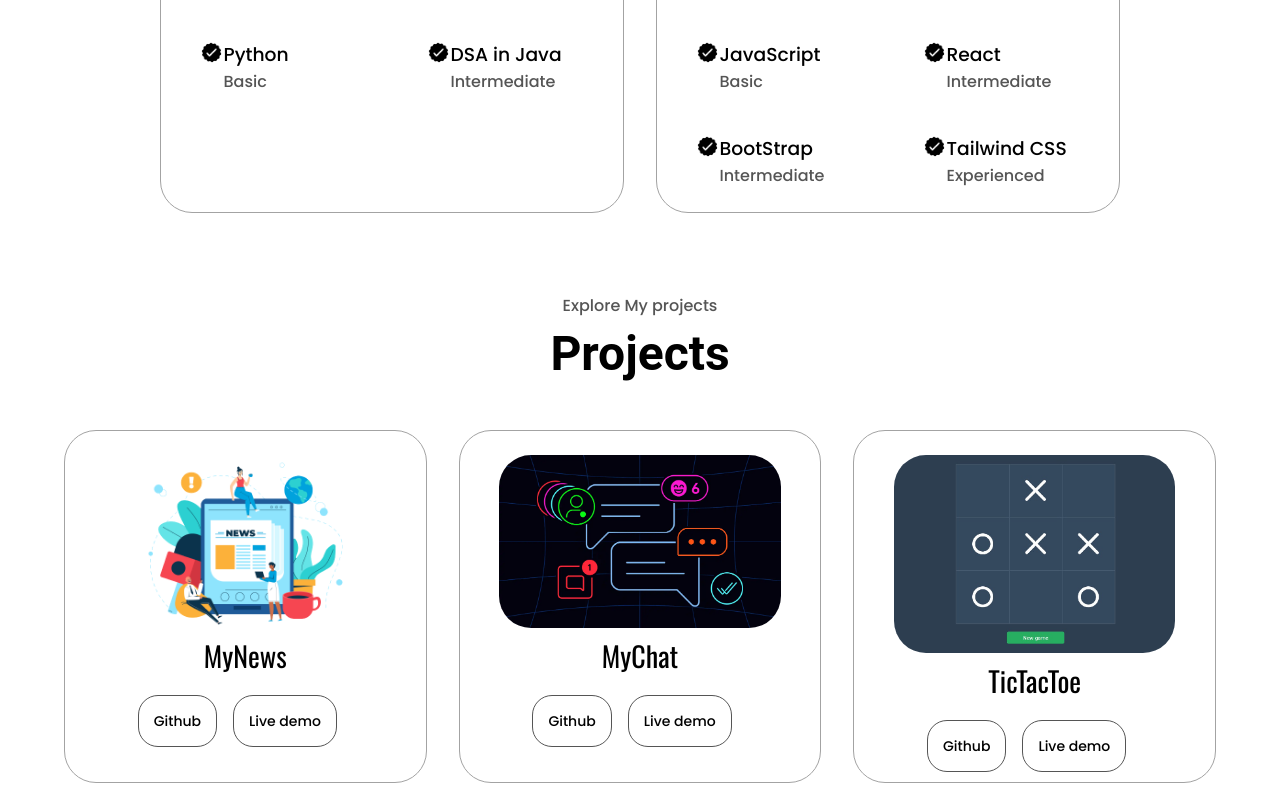
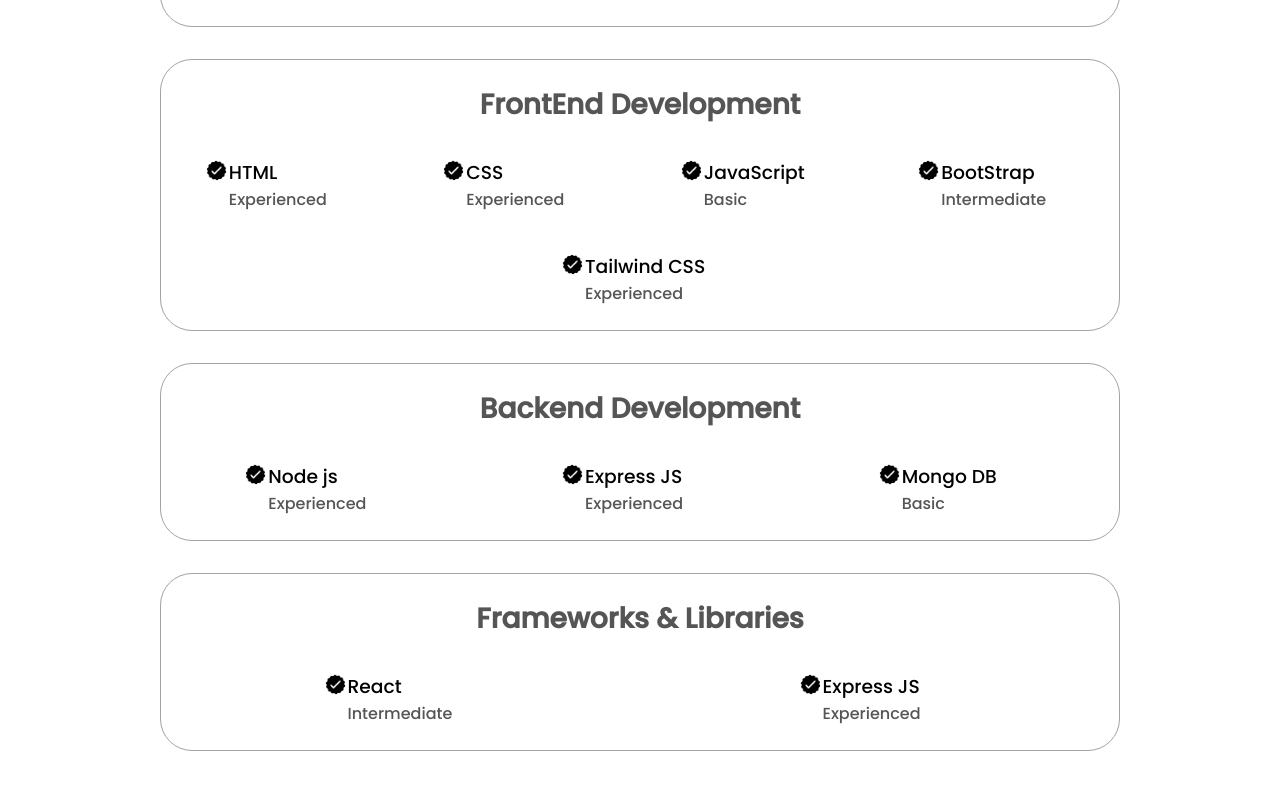
Before and after one commit to Sarfraz1115/Portfolio, a React (Vite) app: page /contact in a window 1280 px wide. Shown: the part 1820-2620 px from the top of the page. Built offline with nearby package versions, Linux system fonts and the light colour scheme; a web font is replaced by a local one.

Commit message:
third commit

```diff
--- a/index.html
+++ b/index.html
@@ -5,7 +5,7 @@
     <link rel="icon" type="image/svg+xml" href="/vite.svg" />
     <link href='https://unpkg.com/boxicons@2.1.4/css/boxicons.min.css' rel='stylesheet'>
     <meta name="viewport" content="width=device-width, initial-scale=1.0" />
-    <title>Vite + React</title>
+    <title>Syed Sarfraz</title>
   </head>
   <body>
     <div id="root"></div>
--- a/src/components/about/About.jsx
+++ b/src/components/about/About.jsx
@@ -31,7 +31,7 @@
             </div>
             <div className="text-container">
               <p>Hello! I’m Syed Sarfraz, a passionate and dedicated developer with a strong foundation in creating elegant, efficient, and user-friendly solutions. My academic journey began at Little Flower Junior College in Parli Vaijnath, where I completed my 12th grade, and I later earned a <span> B.Tech degree from MBES College of Engineering, Ambajogai.</span>
-                <br/> Over the time, I have honed my skills in front-end and back-end development, specializing in technologies like <span>HTML, CSS, JavaScript, React, Bootstrap, Tailwind CSS, and Java. </span> I am also proficient in version control systems like Git and GitHub and have a solid grasp of <span> problem-solving techniques and Data Structures & Algorithms (DSA).</span> With a strong commitment to continuous learning,
+                <br/> Over the time, I have honed my skills in front-end and back-end development, specializing in technologies like <span>HTML, CSS, JavaScript, React, Bootstrap, Tailwind CSS, and as Backend Node JS, Express JS and Mongo DB. </span> I am also proficient in version control systems like Git and GitHub and have a solid grasp of <span> problem-solving techniques and Data Structures & Algorithms (DSA) in JAVA.</span> With a strong commitment to continuous learning,
                 <br/> I stay updated with the latest technologies and trends, ensuring that my solutions are innovative and impactful. In addition to my technical expertise, I pride myself on my adaptability, creativity, and collaborative spirit, making me an effective team player in any project.
                 <br/> When I’m not coding, I enjoy exploring new tech ideas, contributing to open-source projects, and engaging with the developer community. My goal is to combine my skills and enthusiasm to bring value to exciting projects and collaborations</p>
             </div>
--- a/src/components/skills/Skill.jsx
+++ b/src/components/skills/Skill.jsx
@@ -75,13 +75,6 @@
                 <article>
                   <img src="./checkmark.png" alt="" />
                   <div>
-                    <h3>React</h3>
-                    <p>Intermediate</p>
-                  </div>
-                </article>
-                <article>
-                  <img src="./checkmark.png" alt="" />
-                  <div>
                     <h3>BootStrap</h3>
                     <p>Intermediate</p>
                   </div>
@@ -93,9 +86,57 @@
                     <p>Experienced</p>
                   </div>
                 </article>
+              </div>
+            </div>
 
+
+
+            <div className="skill">
+              <h2>Backend Development</h2>
+              <div className="articles">
+                <article>
+                  <img src="./checkmark.png" alt="" />
+                  <div>
+                    <h3>Node js</h3>
+                    <p>Experienced</p>
+                  </div>
+                </article>
+                <article>
+                  <img src="./checkmark.png" alt="" />
+                  <div>
+                    <h3>Express JS</h3>
+                    <p>Experienced</p>
+                  </div>
+                </article>
+                <article>
+                  <img src="./checkmark.png" alt="" />
+                  <div>
+                    <h3>Mongo DB</h3>
+                    <p>Basic</p>
+                  </div>
+                </article>
               </div>
+            </div>
 
+
+            <div className="skill">
+              <h2>Frameworks & Libraries</h2>
+              <div className="articles">
+              <article>
+                  <img src="./checkmark.png" alt="" />
+                  <div>
+                    <h3>React</h3>
+                    <p>Intermediate</p>
+                  </div>
+                </article>
+                <article>
+                  <img src="./checkmark.png" alt="" />
+                  <div>
+                    <h3>Express JS</h3>
+                    <p>Experienced</p>
+                  </div>
+                </article>
+              </div>
             </div>
 
 
--- a/src/components/skills/skill.css
+++ b/src/components/skills/skill.css
@@ -29,11 +29,13 @@
 }
 .about-containers{
     display: flex;
+    flex-direction: column;
+
     gap: 2rem;
 }
 .skill{
     padding: 1.5rem;
-    flex: 1;
+    /* flex: 1; */
     background: white;
     border-radius: 2rem;
     border: rgb(53, 53, 53) 0.1rem solid;
```
Also changed, not shown: 1 other file (tests, documents, lock files or other folders).
